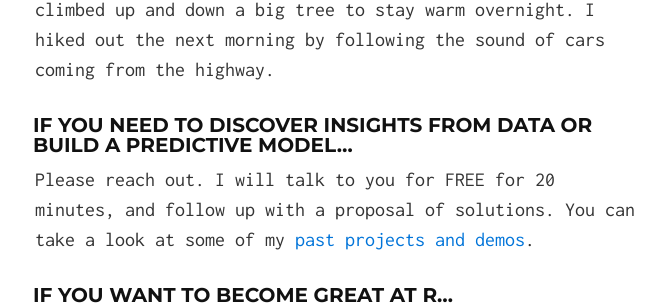
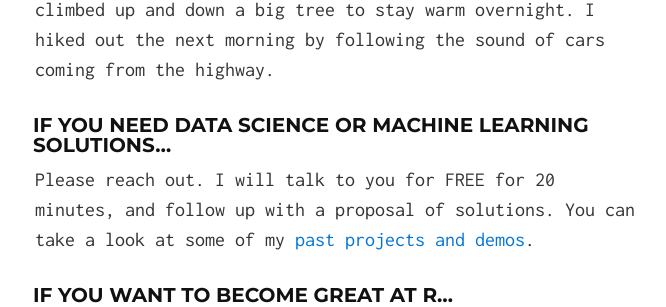
Before and after one commit to gmlang/gmlang.github.io, a Jekyll site: the page built from index.md, in a window 1280 px wide. Shown: the part 1647-1954 px from the top of the page, without its empty margins (305-971 px from the left). Built offline with Jekyll 4.4.1, drawn with Linux system fonts in a browser that asks for light colours.

Commit message:
update content

```diff
--- a/index.md
+++ b/index.md
@@ -22,7 +22,7 @@ lost in the snowy wilderness, and climbed up and down a big tree to stay warm
 overnight. I hiked out the next morning by following the sound of cars coming
 from the highway.
 
-### If you need to discover insights from data or build a predictive model...
+### If you need data science or machine learning solutions...
 
 Please reach out. I will talk to you for FREE for 20 minutes, and follow up
 with a proposal of solutions. You can take a look at some of my
```
